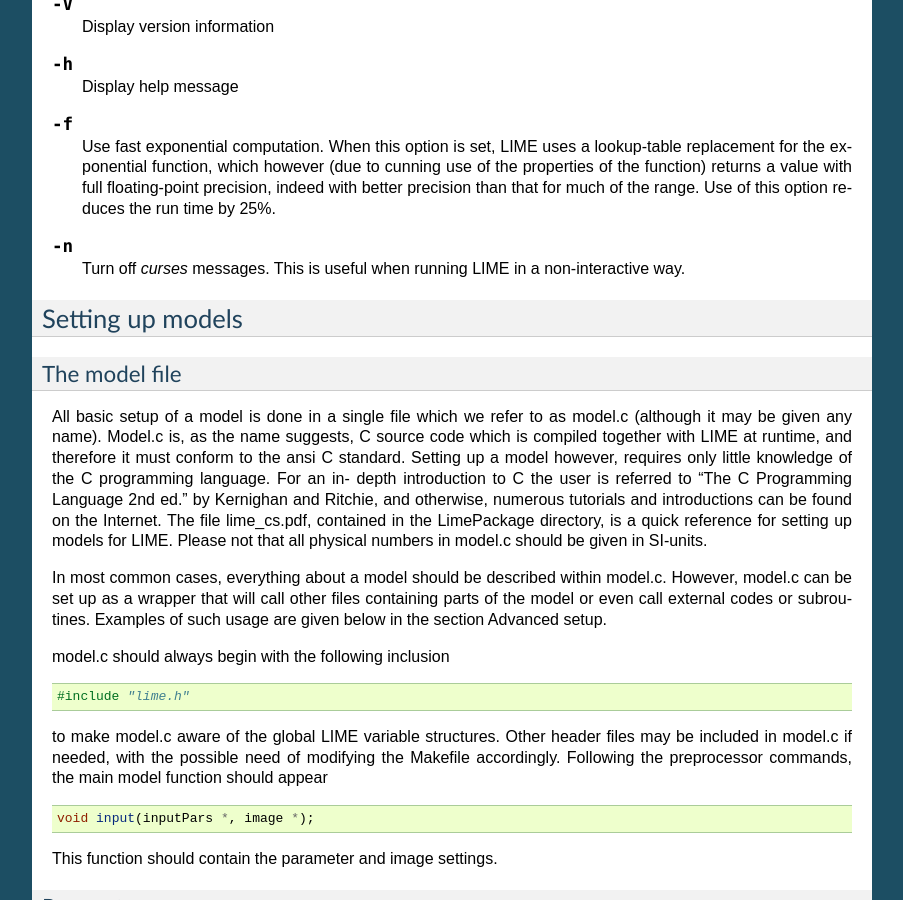
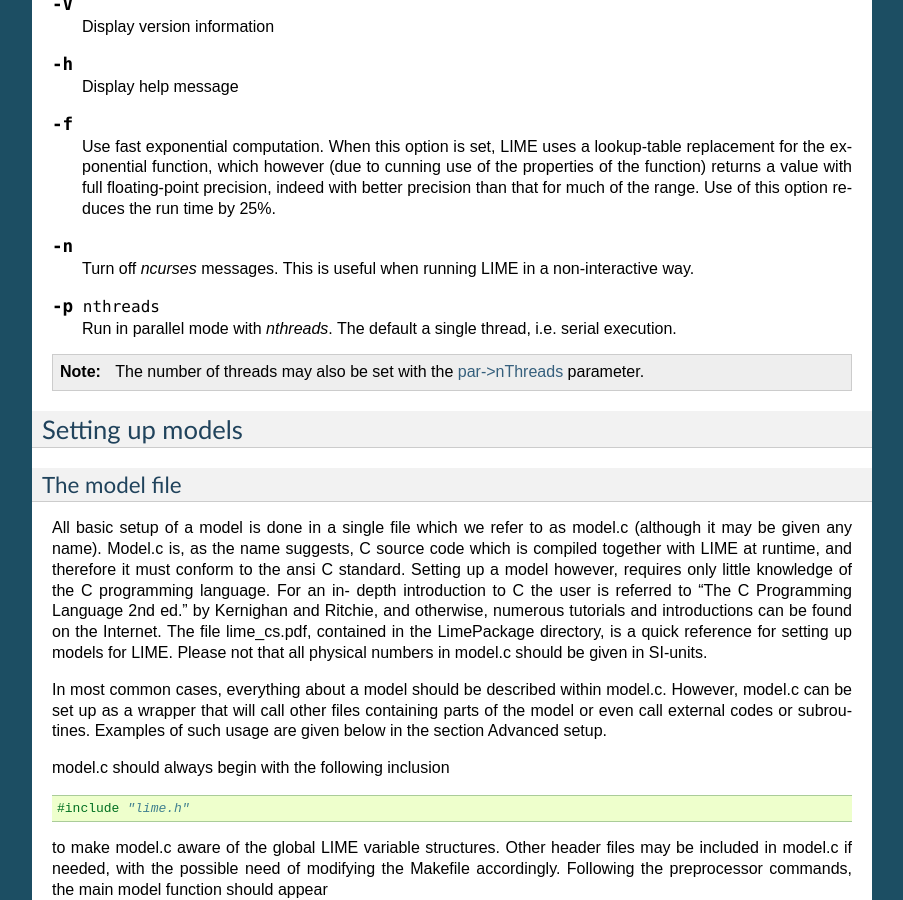
Before and after one commit to lime-rt/lime, a Sphinx documentation site: the page built from doc/usermanual.rst, in a window 1280 px wide and 900 px high, scrolled down 2621 px. Shown: the whole window, without its empty margins (198-1101 px from the left). Built offline with Sphinx 7.4.7, drawn with Linux system fonts in a browser that asks for light colours.

Commit message:
Add an option to set the number of threads
The number of threads may be set with this command line option (-p). In
practice, this is done by passing the NTHREADS variable to 'make'. The
number of threads may still be set with the the 'par->nThreads'
parameter, which has a larger precedence over the command line
option. Also changed the defaultNThreads constant to a pre-processor
macro DEFAULT_NTHREADS.

```diff
--- a/doc/usermanual.rst
+++ b/doc/usermanual.rst
@@ -191,8 +191,18 @@
 
 .. option:: -n
 
-   Turn off `curses` messages. This is useful when running LIME in a
+   Turn off `ncurses` messages. This is useful when running LIME in a
    non-interactive way.
+
+.. option:: -p nthreads
+
+   Run in parallel mode with `nthreads`. The default a single thread,
+   i.e. serial execution.
+
+.. note::
+
+   The number of threads may also be set with the :ref:`par->nThreads <par-nthreads>`
+   parameter.
 
 Setting up models
 -----------------
@@ -441,6 +451,8 @@
 work, a magnetic field needs to be defined (see below). When
 polarization is switched on, LIME is identical to the DustPol code
 (Padovani et al., 2012).
+
+.. _par-nthreads:
 
 .. code:: c
 
```
Also changed, not shown: 3 other files.
